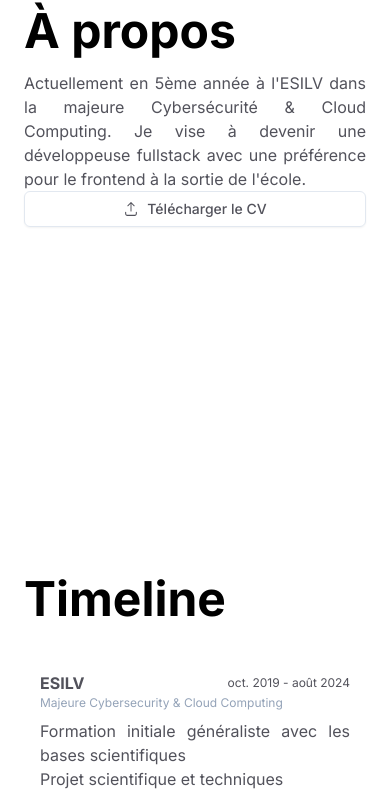
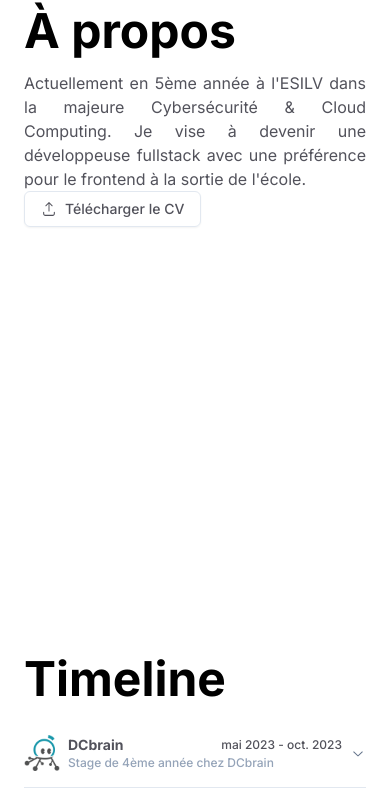
Before and after one commit to sabinesun/portfolio, a Next.js app: page / in a window 390 px wide. Shown: the part 1153-1947 px from the top of the page. Built offline with nearby package versions, Linux system fonts and the light colour scheme.

Commit message:
feat: accordion in experience mobile

```diff
--- a/app/page.tsx
+++ b/app/page.tsx
@@ -9,7 +9,7 @@ import { Sidebar } from "@/components/sidebar";
 const Home = () => {
   return (
     <main className="text-justify text-zinc-600">
-      <div className=" sm:hidden">
+      <div className="sm:hidden">
         <Navbar />
       </div>
       <div className="hidden sm:flex">
--- a/components/about.tsx
+++ b/components/about.tsx
@@ -12,9 +12,11 @@ export const About = () => {
           Cloud Computing. Je vise à devenir une développeuse fullstack avec une
           préférence pour le frontend à la sortie de l'école.
         </div>
-        <Button className="mb-2" variant="outline">
-          <UploadIcon className=" mr-2 h-4 w-4  " /> Télécharger le CV
-        </Button>
+        <div>
+          <Button className="mb-2" variant="outline">
+            <UploadIcon className="mr-2 h-4 w-4" /> Télécharger le CV
+          </Button>
+        </div>
       </div>
     </div>
   );
--- a/components/experience.tsx
+++ b/components/experience.tsx
@@ -29,7 +29,10 @@ export const Experience = () => {
   }
 
   return (
-    <div className="m-6 flex-col justify-center sm:h-screen " id="experience">
+    <div
+      className="m-6 flex flex-col pt-20 sm:h-screen sm:justify-center "
+      id="experience"
+    >
       <div className="flex flex-row flex-wrap items-end justify-between py-4">
         <div className=" text-5xl font-bold text-black">Timeline</div>
       </div>
--- a/components/experienceMobile.tsx
+++ b/components/experienceMobile.tsx
@@ -1,3 +1,9 @@
+import {
+  Accordion,
+  AccordionContent,
+  AccordionItem,
+  AccordionTrigger,
+} from "@/components/ui/accordion";
 import { Badge } from "@/components/ui/badge";
 import { Button } from "@/components/ui/button";
 import {
@@ -6,15 +12,31 @@ import {
   PopoverTrigger,
 } from "@/components/ui/popover";
 import { ganttBarsData } from "@/data/ganttBarsData";
+import Image from "next/image";
 
 export const ExperienceMobile = () => {
+  const sortedGanttBarsData = ganttBarsData.slice().sort((a, b) => {
+    const dateA = a.dateBegin.getTime();
+    const dateB = b.dateBegin.getTime();
+    return dateB - dateA;
+  });
+
   return (
     <div className="sm:hidden">
-      {ganttBarsData.map((barData) => (
-        <div className="mx-4 my-8" key={barData.title + barData.dateBegin}>
+      {sortedGanttBarsData.map((barData) => (
+        <div key={barData.title}>
+          <Accordion collapsible type="single">
+            <AccordionItem value="item-1">
+              <AccordionTrigger>
+                <Image
+                  alt="Picture of the author"
+                  height={36}
+                  src={barData.logo}
+                  width={36}
+                />
+                <div className="flex w-full flex-col px-2">
                   <div className="flex flex-wrap items-center justify-between">
                     <div className="text-md font-bold">{barData.title}</div>
-
                     <div className="text-xs ">
                       {barData.dateBegin.toLocaleDateString("fr", {
                         month: "short",
@@ -27,13 +49,20 @@ export const ExperienceMobile = () => {
                         })}
                     </div>
                   </div>
-          <div className="text-xs text-slate-400">{barData.subtitle}</div>
-          <ul className="py-2">
+                  <div className="flex text-xs text-slate-400">
+                    {barData.subtitle}
+                  </div>
+                </div>
+              </AccordionTrigger>
+              <AccordionContent>
+                <div className="px-2">
+                  <ul>
                     {barData.content.map((item) => (
                       <li key={item}>{item}</li>
                     ))}
                   </ul>
 
+                  <div className="pt-2">
                     {barData.hardskills
                       .concat(barData.softskills)
                       .slice(0, 3)
@@ -45,31 +74,35 @@ export const ExperienceMobile = () => {
 
                     <Popover>
                       <PopoverTrigger asChild>
-              {barData.hardskills.concat(barData.softskills).length - 3 > 0 && (
+                        {barData.hardskills.concat(barData.softskills).length -
+                          3 >
+                          0 && (
                           <Button
                             className="mr-1 h-auto px-2.5 py-0.5 text-xs font-semibold"
                             variant="outline"
                           >
                             {"+ " +
                               (
-                      barData.hardskills.concat(barData.softskills).length - 3
+                                barData.hardskills.concat(barData.softskills)
+                                  .length - 3
                               ).toString()}
                           </Button>
                         )}
                       </PopoverTrigger>
                       <PopoverContent>
-              <div className="flex flex-wrap">
+                        <div className="flex flex-wrap text-xs">
                           {barData.hardskills
                             .concat(barData.softskills)
                             .slice(3)
-                  .map((skill) => (
-                    <div className="mr-1" key={skill}>
-                      {skill}
-                    </div>
-                  ))}
+                            .join(", ")}
                         </div>
                       </PopoverContent>
                     </Popover>
+                  </div>
+                </div>
+              </AccordionContent>
+            </AccordionItem>
+          </Accordion>
         </div>
       ))}
     </div>
--- a/components/navbar.tsx
+++ b/components/navbar.tsx
@@ -25,7 +25,7 @@ export const Navbar = () => {
               className="h-11 w-11"
               height={44}
               priority
-              src="/Image.png"
+              src="/Memoji.png"
               width={44}
             />
             <div className="flex flex-col p-2">
--- a/components/sidebar.tsx
+++ b/components/sidebar.tsx
@@ -25,7 +25,7 @@ export const Sidebar = () => {
                 className="h-11 w-11"
                 height={44}
                 priority
-                src="/Image.png"
+                src="/Memoji.png"
                 width={44}
               />
               <div className="flex flex-col p-2">
--- /dev/null
+++ b/components/ui/accordion.tsx
@@ -0,0 +1,59 @@
+"use client";
+
+import { cn } from "@/lib/utils";
+import * as AccordionPrimitive from "@radix-ui/react-accordion";
+import { ChevronDownIcon } from "@radix-ui/react-icons";
+import * as React from "react";
+
+const Accordion = AccordionPrimitive.Root;
+
+const AccordionItem = React.forwardRef<
+  React.ElementRef<typeof AccordionPrimitive.Item>,
+  React.ComponentPropsWithoutRef<typeof AccordionPrimitive.Item>
+>(({ className, ...props }, ref) => (
+  <AccordionPrimitive.Item
+    className={cn("border-b", className)}
+    ref={ref}
+    {...props}
+  />
+));
+AccordionItem.displayName = "AccordionItem";
+
+const AccordionTrigger = React.forwardRef<
+  React.ElementRef<typeof AccordionPrimitive.Trigger>,
+  React.ComponentPropsWithoutRef<typeof AccordionPrimitive.Trigger>
+>(({ className, children, ...props }, ref) => (
+  <AccordionPrimitive.Header className="flex">
+    <AccordionPrimitive.Trigger
+      className={cn(
+        "flex flex-1 items-center justify-between py-4 text-sm font-medium transition-all [&[data-state=open]>svg]:rotate-180",
+        className
+      )}
+      ref={ref}
+      {...props}
+    >
+      {children}
+      <ChevronDownIcon className="h-4 w-4 shrink-0 text-muted-foreground transition-transform duration-200" />
+    </AccordionPrimitive.Trigger>
+  </AccordionPrimitive.Header>
+));
+AccordionTrigger.displayName = AccordionPrimitive.Trigger.displayName;
+
+const AccordionContent = React.forwardRef<
+  React.ElementRef<typeof AccordionPrimitive.Content>,
+  React.ComponentPropsWithoutRef<typeof AccordionPrimitive.Content>
+>(({ className, children, ...props }, ref) => (
+  <AccordionPrimitive.Content
+    className={cn(
+      "overflow-hidden text-sm data-[state=closed]:animate-accordion-up data-[state=open]:animate-accordion-down",
+      className
+    )}
+    ref={ref}
+    {...props}
+  >
+    <div className="pb-4 pt-0">{children}</div>
+  </AccordionPrimitive.Content>
+));
+AccordionContent.displayName = AccordionPrimitive.Content.displayName;
+
+export { Accordion, AccordionContent, AccordionItem, AccordionTrigger };
--- a/data/ganttBarsData.ts
+++ b/data/ganttBarsData.ts
@@ -54,7 +54,7 @@ export const ganttBarsData = [
     logo: "/sopra-steria-logo.jpeg",
     rows: 4,
     softskills: ["Travail d'équipe", "Gestion de projet", "Esprit critique"],
-    subtitle: " Projet d'école en partenariat avec Sopra Steria",
+    subtitle: " Projet d'école avec Sopra Steria",
     title: " Battle Judge",
   },
 
--- a/package.json
+++ b/package.json
@@ -9,6 +9,7 @@
     "lint": "next lint"
   },
   "dependencies": {
+    "@radix-ui/react-accordion": "^1.1.2",
     "@radix-ui/react-dialog": "^1.0.4",
     "@radix-ui/react-hover-card": "^1.0.6",
     "@radix-ui/react-icons": "^1.3.0",
```
Also changed, not shown: 1 other file (tests, documents, lock files or other folders). Lines whose indentation alone changed are shown as unchanged.
